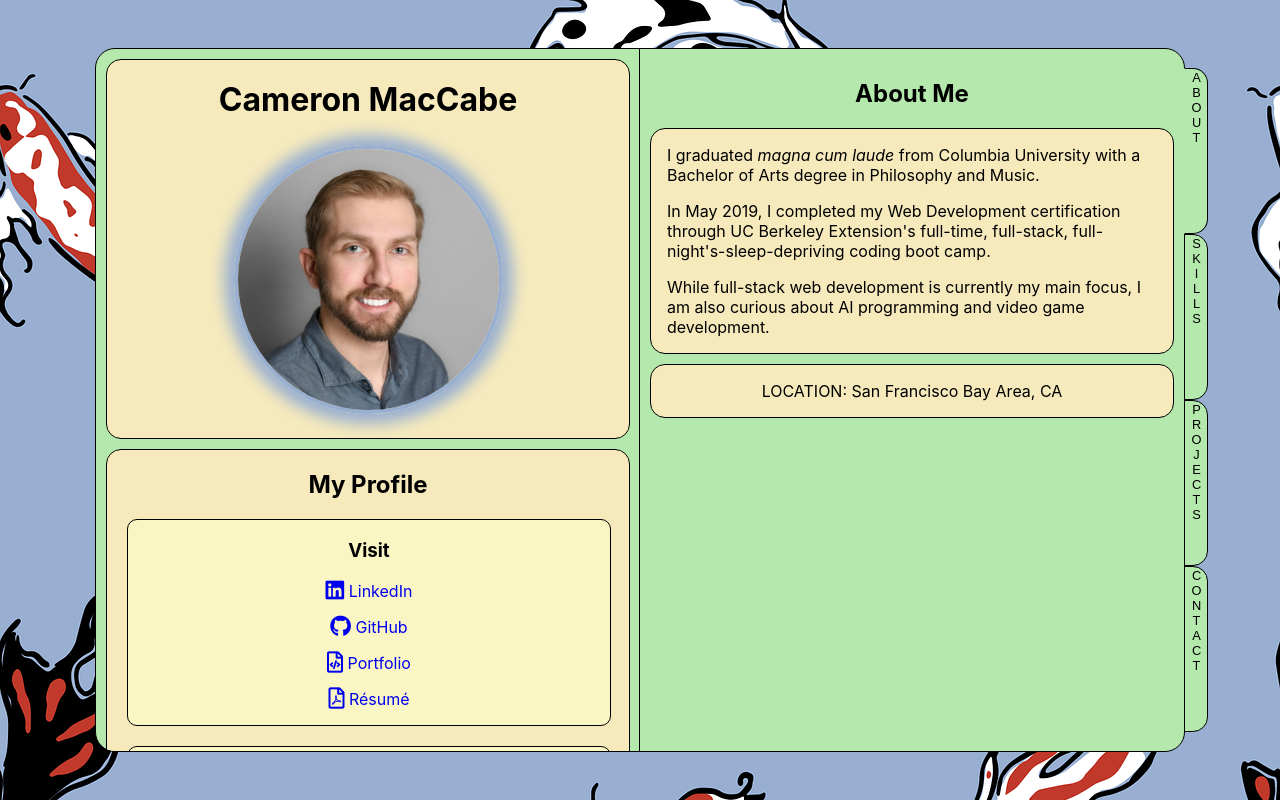
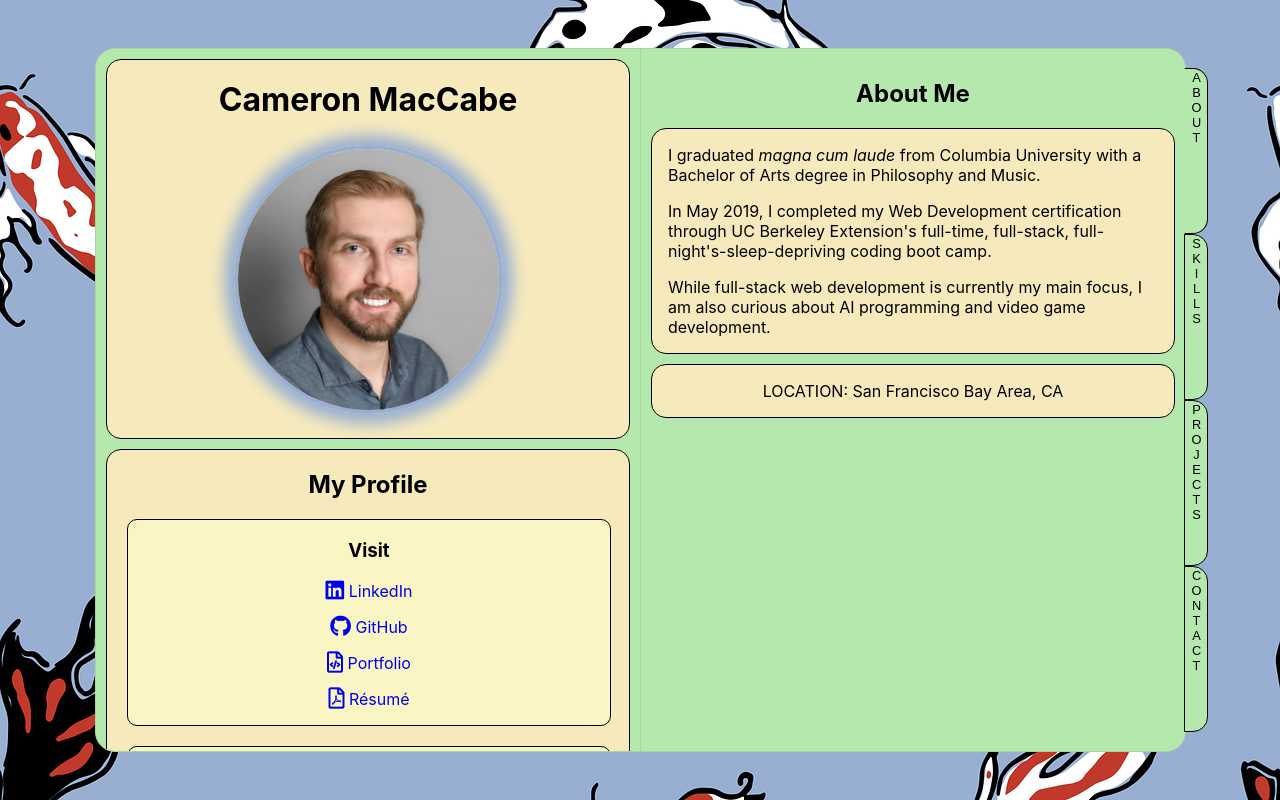
Before and after one commit to MacCabe1888/Professional-Portfolio, a React (Create React App) app: page /#/ in a window 1280 px wide. Built offline with nearby package versions, Linux system fonts and the light colour scheme.

Commit message:
adjusted margins to make page flip animations look smoother

```diff
--- a/src/components/Page/style.css
+++ b/src/components/Page/style.css
@@ -4,7 +4,7 @@ div.page {
   width: 100%;
   height: calc(100% - 22px);
   padding: 10px;
-  border: 1px black solid;
+  border: 1px #a6d69f solid;
   overflow: auto;
   background-color: #b4e8ac;
   text-align: center;
@@ -16,6 +16,7 @@ div.left-side > div.page {
 
 div.right-side > div.page {
   border-radius: 0 20px 20px 0;
+  margin-left: 2px;
 }
 
 div.left-side.active, div.right-side > div.page.flipped {
@@ -31,7 +32,7 @@ div.right-side.active, div.left-side > div.page.flipped {
 }
 
 div.left-side > div.page.unveiled {
-  margin-left: calc(100% + 20px);
+  margin-left: calc(100% + 22px);
   border-radius: 0 20px 20px 0;
 }
 
```
